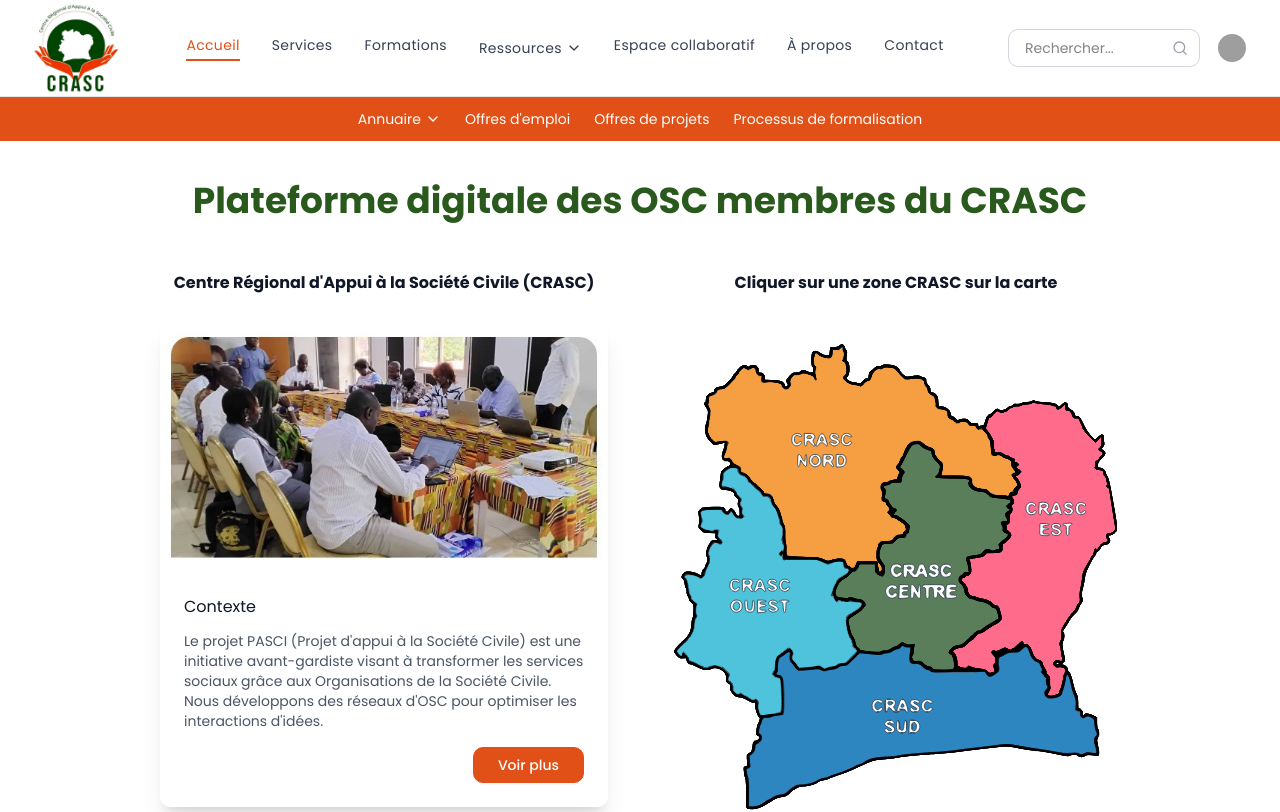
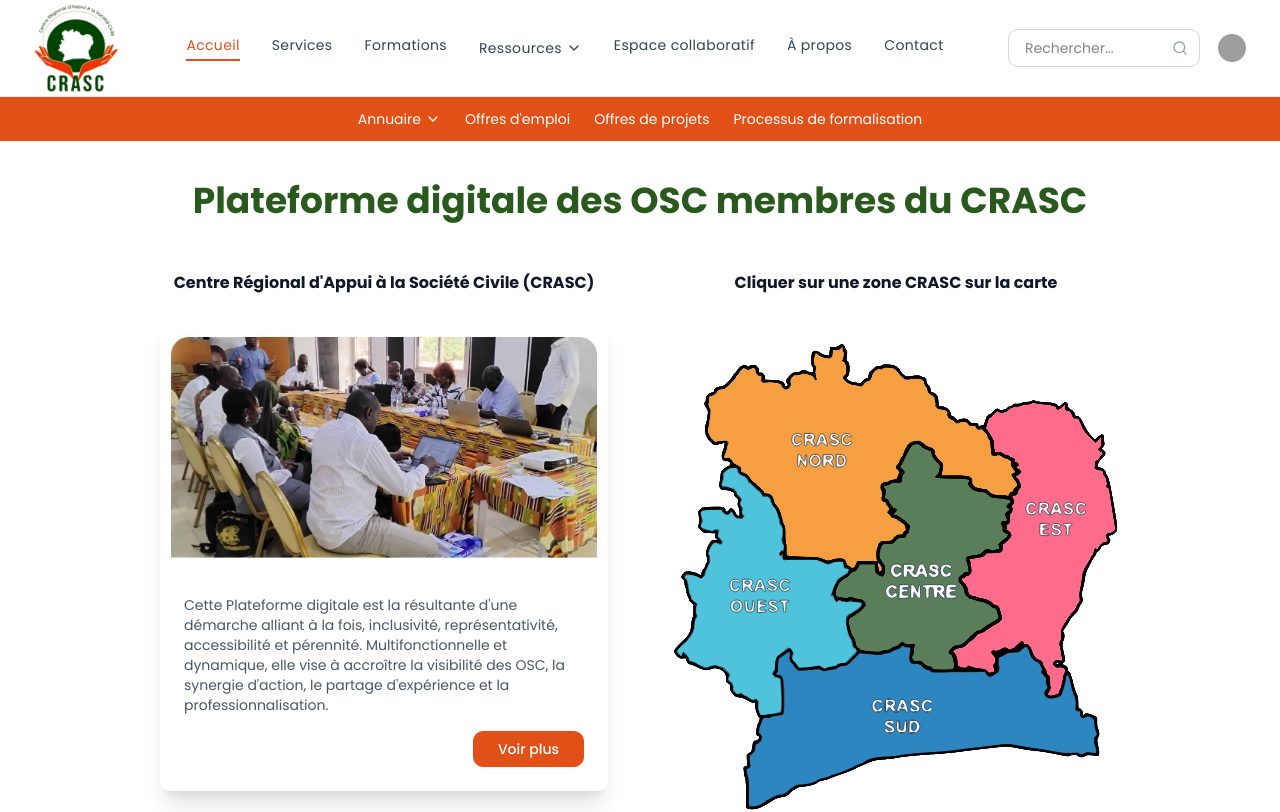
Before and after one commit to ordemdigitale/pasci-web, a Next.js app: page / in a window 1280 px wide. Shown: the top 812 px of the page. Built offline with nearby package versions, Linux system fonts and the light colour scheme; grey boxes are pictures that could not be loaded.

Commit message:
updated sectionhero component

```diff
--- a/components/home/SectionHero.tsx
+++ b/components/home/SectionHero.tsx
@@ -44,9 +44,9 @@ export default function SectionHero() {
 
               {/* Content */}
               <div className="p-6 flex flex-col">
-                <h3 className="text-gray-900 mb-3">Contexte</h3>
+                {/* <h3 className="text-gray-900 mb-3">Contexte</h3> */}
                 <p className="text-gray-600 text-sm mb-4">
-                  Le projet PASCI (Projet d'appui à la Société Civile) est une initiative avant-gardiste visant à transformer les services sociaux grâce  aux Organisations de la Société Civile. Nous développons des réseaux d'OSC pour optimiser les interactions d'idées.
+                  Cette Plateforme digitale est la résultante d&apos;une démarche alliant à la fois, inclusivité, représentativité, accessibilité et pérennité. Multifonctionnelle et dynamique, elle vise à accroître la visibilité des OSC, la synergie d&apos;action, le partage d&apos;expérience et la professionnalisation.
                 </p>
                 <Button
                   variant="outline"
```
